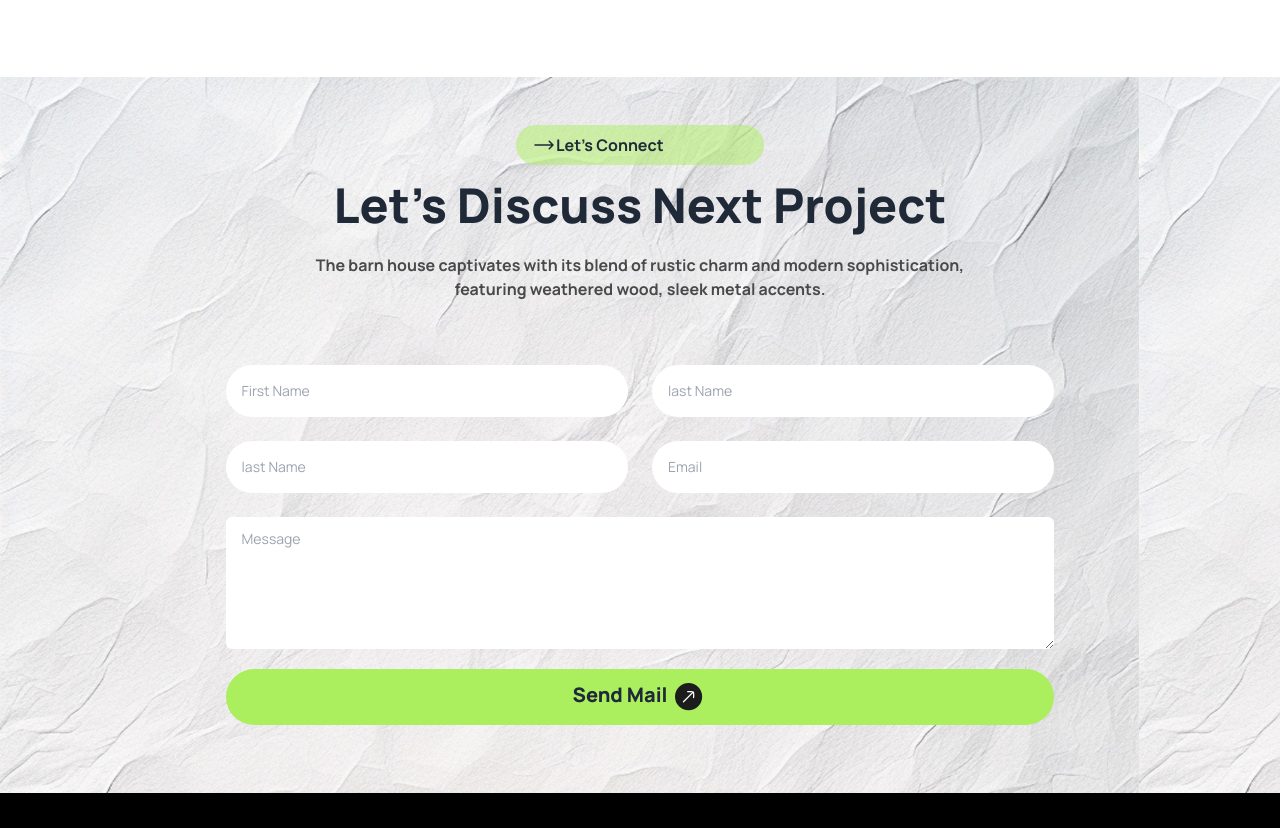
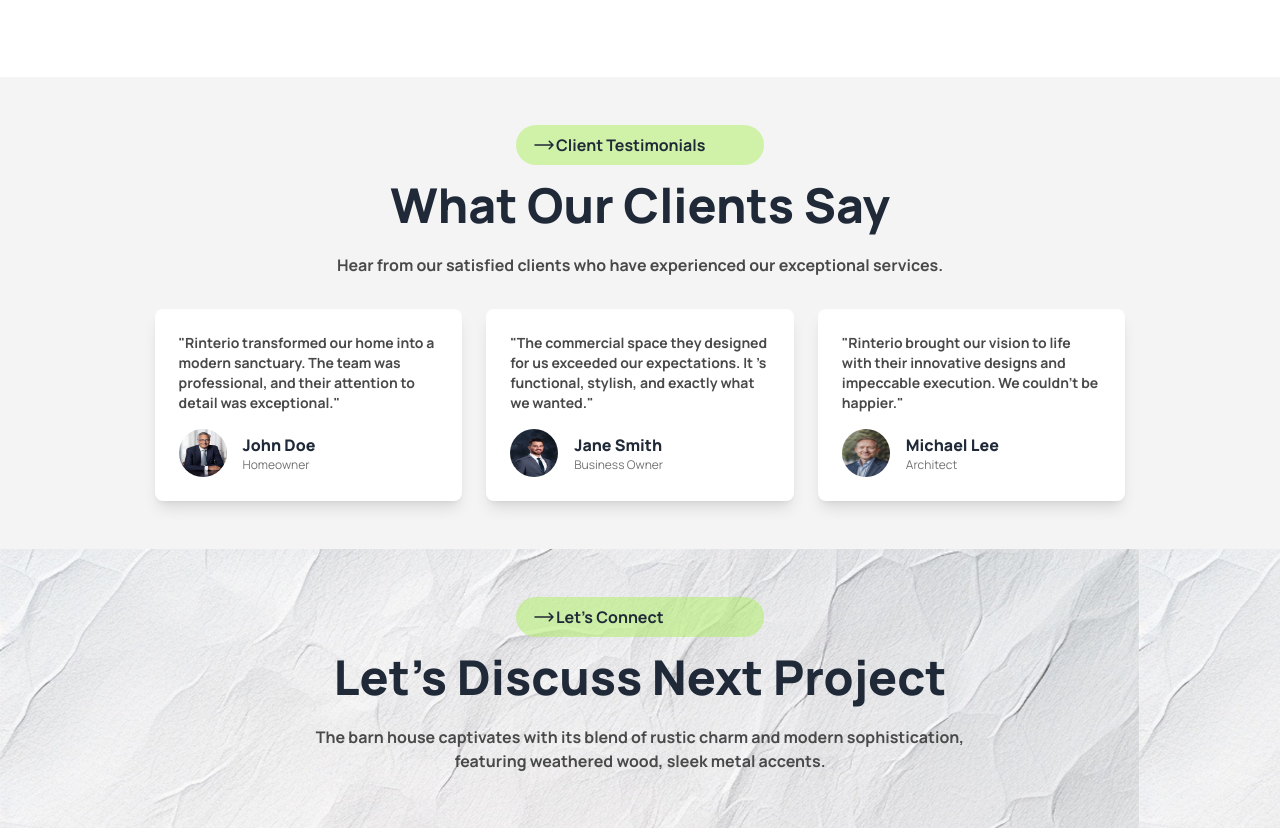
Before and after one commit to JannatulHappy/Rinterio, a plain HTML site: page index.html in a window 1280 px wide. Shown: the part 2939-3767 px from the top of the page. Drawn offline with nearby package versions, Linux system fonts and the light colour scheme.

Commit message:
testimonial added

```diff
--- a/index.html
+++ b/index.html
@@ -333,6 +333,95 @@
     </div>
   </div>
 </section>
+
+<section class="bg-[#F4F4F4] p-12">
+  <div class="text-center">
+     <p
+      class="flex rounded-full w-[80%] md:w-[248px] px-4 py-2 font-bold bg-secondary text-black mx-auto"
+    >
+      <svg
+        xmlns="http://www.w3.org/2000/svg"
+        fill="none"
+        viewBox="0 0 24 24"
+        stroke-width="1.5"
+        stroke="currentColor"
+        class="size-6"
+      >
+        <path
+          stroke-linecap="round"
+          stroke-linejoin="round"
+          d="M17.25 8.25 21 12m0 0-3.75 3.75M21 12H3"
+        />
+      </svg>
+      <span>Client Testimonials</span>
+    </p>
+
+    <h1 class="text-3xl md:text-5xl pt-4 pb-6 font-extrabold">
+      What Our Clients Say
+    </h1>
+    <p class="text-darkGray font-bold text-sm md:text-base">
+      Hear from our satisfied clients who have experienced our exceptional
+      services.
+    </p>
+  </div>
+
+  <div class="max-w-[82%] mx-auto grid grid-cols-1 md:grid-cols-2 lg:grid-cols-3 gap-6 pt-8">
+    <div class="bg-[white] p-6 rounded-lg shadow-lg">
+      <p class="text-darkGray font-bold text-sm">
+        "Rinterio transformed our home into a modern sanctuary. The team was
+        professional, and their attention to detail was exceptional."
+      </p>
+      <div class="mt-4 flex items-center">
+        <img
+          src="./assets/man-1.jpg"
+          alt="Client Image"
+          class="w-12 h-12 rounded-full"
+        />
+        <div class="ml-4">
+          <h6 class="font-extrabold">John Doe</h6>
+          <p class="text-lightGray text-xs">Homeowner</p>
+        </div>
+      </div>
+    </div>
+
+    <div class="bg-[white] p-6 rounded-lg shadow-lg">
+      <p class="text-darkGray font-bold text-sm">
+        "The commercial space they designed for us exceeded our expectations. It
+       ’s functional, stylish, and exactly what we wanted."
+      </p>
+      <div class="mt-4 flex items-center">
+        <img
+           src="./assets/man-2.jpg"
+          alt="Client Image"
+          class="w-12 h-12 rounded-full"
+        />
+        <div class="ml-4">
+          <h6 class="font-extrabold">Jane Smith</h6>
+          <p class="text-lightGray text-xs">Business Owner</p>
+        </div>
+      </div>
+    </div>
+
+    <div class="bg-[white] p-6 rounded-lg shadow-lg">
+      <p class="text-darkGray font-bold text-sm">
+        "Rinterio brought our vision to life with their innovative designs and
+        impeccable execution. We couldn't be happier."
+      </p>
+      <div class="mt-4 flex items-center">
+        <img
+           src="./assets/man-3.jpg"
+          alt="Client Image"
+          class="w-12 h-12 rounded-full"
+        />
+        <div class="ml-4">
+          <h6 class="font-extrabold">Michael Lee</h6>
+          <p class="text-lightGray text-xs">Architect</p>
+        </div>
+      </div>
+    </div>
+  </div>
+</section>
+
 <!-- contact form -->
 <section class="bg-[url(./assets/bg.jpg)] p-6 lg:p-12">
   <div class="text-center">
```
Also changed, not shown: assets/man-1.jpg (added), assets/man-2.jpg (added), assets/man-3.jpg (added).
